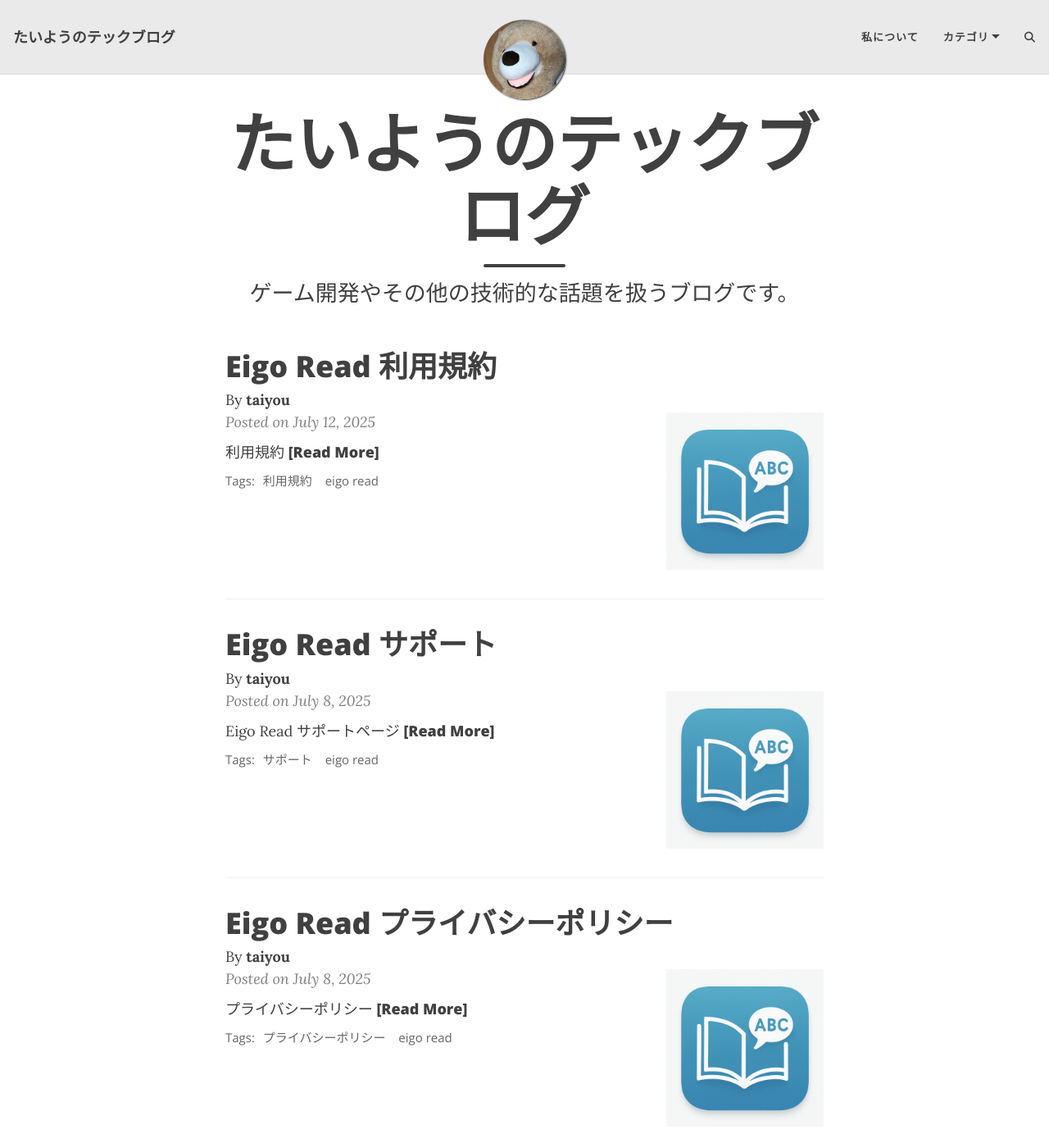
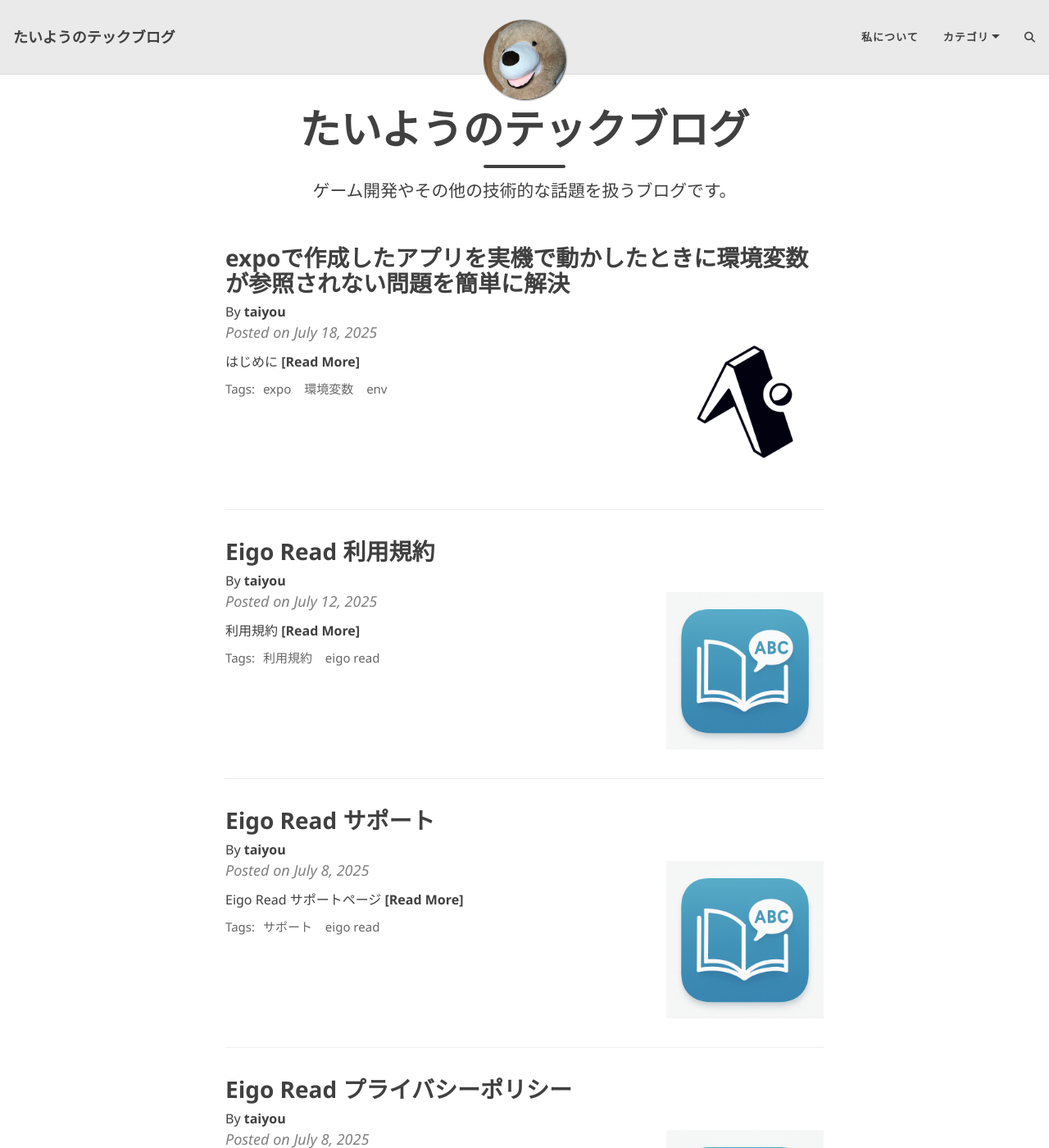
Before and after one commit to macha1316/beautiful-jekyll-master, a Jekyll site: the page built from index.html, in a window 1280 px wide and 1400 px high. Shown: the whole window at 82% size. Built offline with Jekyll 4.4.1, drawn with Linux system fonts in a browser that asks for light colours; the list of posts is cut into pages by our own code; comment, search, counter and statistics services are not loaded; some of the changed text lies outside the part shown.

Commit message:
🗒️: 環境変数設定

```diff
--- /dev/null
+++ b/_posts/2025-07-18-expo-env.md
@@ -0,0 +1,43 @@
+---
+layout: post
+title: expoで作成したアプリを実機で動かしたときに環境変数が参照されない問題を簡単に解決
+cover-img: /assets/img/expo.png
+thumbnail-img: /assets/img/expo.png
+share-img: /assets/img/expo.png
+tags: [expo, 環境変数, env]
+author: taiyou
+---
+
+## はじめに
+
+expo で build してさて実機でテストしようとしたらアプリを立ち上げた瞬間にクラッシュしました。
+原因はなにかと探していたら、firebase の API 環境変数が参照されていないことが原因でした。
+
+## 原因
+
+expo の build は gitignore に含めているファイルは参照しません。
+そのため、このような問題がおきます。
+
+## 解決策
+
+Expo のダッシュボードから環境変数をセットします。
+
+① Build から Show Details ボタンをクリックします。
+<img src="/assets//img//2025-07-18/3.png" alt="scret" style="max-width: 600px;" />
+
+② environment のリンクをクリック
+<img src="/assets//img//2025-07-18/2.png" alt="scret" style="max-width: 600px;" />
+
+③ add Variables から環境編集を追加
+<img src="/assets//img//2025-07-18/1.png" alt="scret" style="max-width: 600px;" />
+
+これで問題なくアプリで環境変数を参照できます。
+再ビルドする必要がないので、エラーが出たバージョンで動作確認してみてください!
+
+また、新しいバージョンを build しても環境変数は引き継がれるので、今後は特に設定する必要はありません!
+
+## おわりに
+
+その他の記事もぜひご覧ください！
+
+**お問い合わせ:** hiromacha1116@icloud.com
--- a/assets/css/beautifuljekyll-minimal.css
+++ b/assets/css/beautifuljekyll-minimal.css
@@ -1,5 +1,5 @@
 .main-content {
-  padding-bottom: 3.125rem;
+  padding-bottom: 2.125rem;
 }
 
 footer.footer-min {
--- a/assets/css/beautifuljekyll.css
+++ b/assets/css/beautifuljekyll.css
@@ -19,8 +19,8 @@
   --footer-hover-col: {{ site.footer-hover-col | default: "#0085A1" }};
 
   /* common CSS variables */
-  --body-font: 'Lora', 'Times New Roman', serif;
-  --header-font: 'Open Sans', 'Helvetica Neue', Helvetica, Arial, sans-serif;
+  --body-font: 'Noto Sans JP', 'Yu Gothic', 'Segoe UI', Arial, sans-serif;
+  --header-font: 'Montserrat', 'Noto Sans JP', 'Segoe UI', Arial, sans-serif;
   --mid-col: #808080;
 }
 
@@ -32,7 +32,7 @@
 
 body {
   font-family: var(--body-font);
-  font-size: 1.125rem;
+  font-size: 1rem;
   color: var(--text-col);
   position: relative;
   background-color: var(--page-col);
@@ -50,7 +50,10 @@
 }
 p {
   line-height: 1.5;
-  margin: 1.875rem 0;
+  margin-top: 0rem;
+  margin-right: 0px;
+  margin-bottom: 1.875rem;
+  margin-left: 0px;
 }
 h1,h2,h3,h4,h5,h6 {
   font-family: var(--header-font);
@@ -595,7 +598,7 @@
 
 @media (min-width: 768px) {
   .post-preview .post-title {
-    font-size: 2.25rem;
+    font-size: 1.75rem;
   }
 }
 
@@ -712,7 +715,7 @@
 }
 .intro-header .page-heading h1 {
   margin-top: 0;
-  font-size: 3.125rem;
+  font-size: 2.125rem;
 }
 .intro-header .post-heading h1 {
   margin-top: 0;
@@ -720,7 +723,7 @@
 }
 .intro-header .page-heading .page-subheading,
 .intro-header .post-heading .post-subheading {
-  font-size: 1.6875rem;
+  font-size: 1.3rem;
   line-height: 1.1;
   display: block;
   font-family: var(--header-font);
@@ -765,10 +768,10 @@
     padding: 9.375rem 0;
   }
   .intro-header .page-heading h1 {
-    font-size: 5rem;
+    font-size: 3.125rem;
   }
   .intro-header .post-heading h1 {
-    font-size: 3.125rem;
+    font-size: 2.125rem;
   }
   .intro-header.big-img .img-desc {
     font-size: 0.875rem;
```
Also changed, not shown: assets/img/2025-07-18/1.png (added), assets/img/2025-07-18/2.png (added), assets/img/2025-07-18/3.png (added), assets/img/expo.png (added).
